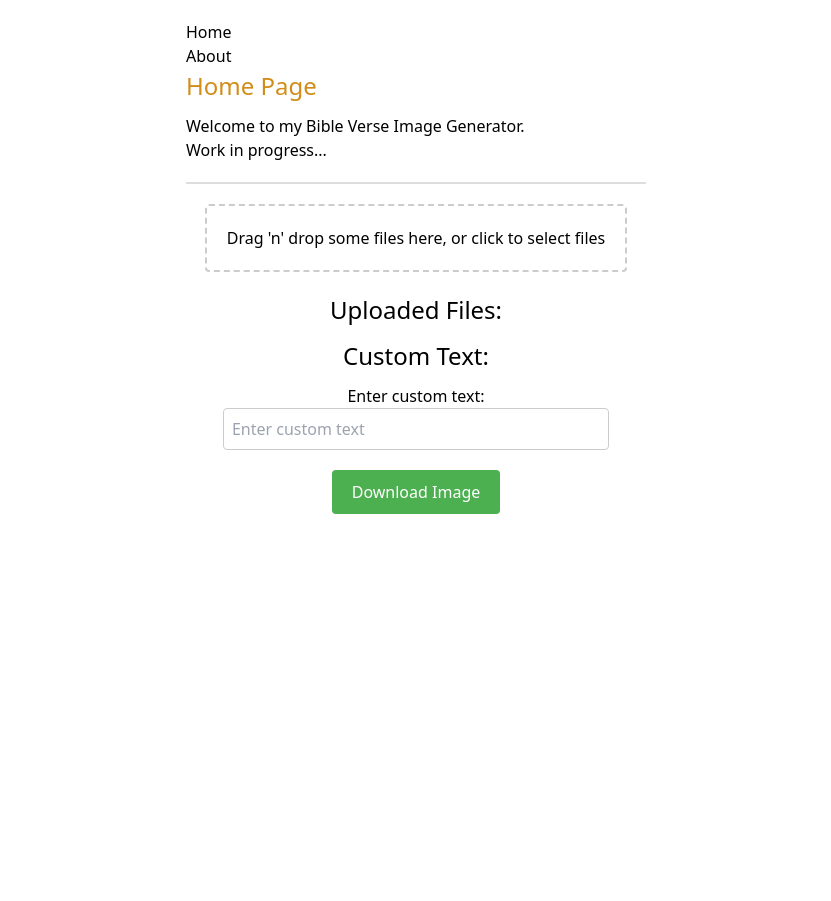
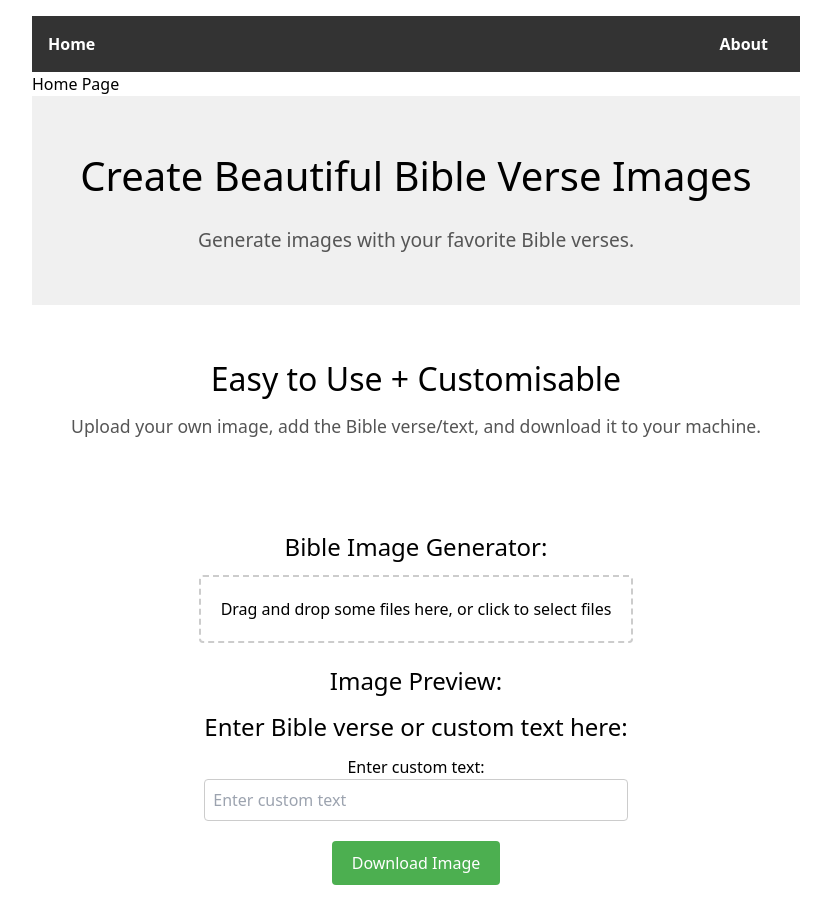
Before and after one commit to edarchan/bible-verse-image-generator, a Gatsby site: page / in a window 1280 px wide. Shown: the whole page, without its empty margins (224-1055 px from the left). Before the commit the page ends 800 px from the top, so only its background shows below. Built offline with nearby package versions, Linux system fonts and the light colour scheme; Gatsby itself is replaced by a stand-in of ours.

Commit message:
added landing page elements and refactored

```diff
--- a/src/components/DropzoneComponent.css
+++ b/src/components/DropzoneComponent.css
@@ -1,5 +1,3 @@
-/* DropzoneComponent.css */
-
 .dropzone-container {
   display: flex;
   flex-direction: column;
@@ -34,6 +32,12 @@
   margin-bottom: 10px;
 }
 
+.image-preview-wrapper {
+  border: 2px solid #333; /* Set the border style and color */
+  display: inline-block;
+  padding: 10px; /* Add padding for a better visual */
+}
+
 .image-preview-container {
   position: relative;
   margin-bottom: 10px;
@@ -42,7 +46,7 @@
 }
 
 .preview-image {
-  width: 100%;  /* Make sure the image takes the full width of its container */
+  width: 100%;
   height: auto;
   border-radius: 4px;
 }
--- /dev/null
+++ b/src/components/LandingPage.js
@@ -0,0 +1,24 @@
+import React from 'react';
+import { Link } from 'gatsby';
+import * as styles from './LandingPage.module.css';
+
+const LandingPage = () => {
+  return (
+    <div>
+      <section className={styles.hero}>
+        <div className={styles.hero_content}>
+          <h1>Create Beautiful Bible Verse Images</h1>
+          <p>Generate images with your favorite Bible verses.</p>
+        </div>
+      </section>
+      <section className={styles.features}>
+        <div className={styles.feature}>
+          <h2>Easy to Use + Customisable</h2>
+          <p>Upload your own image, add the Bible verse/text, and download it to your machine.</p>
+        </div>
+      </section>
+    </div>
+  );
+};
+
+export default LandingPage;
--- /dev/null
+++ b/src/components/LandingPage.module.css
@@ -0,0 +1,52 @@
+.hero {
+  background: #f0f0f0;
+  padding: 50px 0;
+  text-align: center;
+}
+
+.hero_content {
+  max-width: 800px;
+  margin: 0 auto;
+}
+
+.hero h1 {
+  font-size: 2.5rem;
+  margin-bottom: 20px;
+}
+
+.hero p {
+  font-size: 1.2rem;
+  color: #555;
+}
+
+.features {
+  background: #fff;
+  padding: 50px 0;
+  text-align: center;
+}
+
+.feature {
+  max-width: 800px;
+  margin: 0 auto;
+  margin-bottom: 40px;
+}
+
+.feature h2 {
+  font-size: 2rem;
+  margin-bottom: 10px;
+}
+
+.feature p {
+  font-size: 1.1rem;
+  color: #555;
+}
+
+.feature a {
+  color: #007acc;
+  text-decoration: none;
+  font-weight: bold;
+}
+
+.feature a:hover {
+  text-decoration: underline;
+}
--- a/src/components/dropzone.js
+++ b/src/components/dropzone.js
@@ -1,4 +1,3 @@
-// DropzoneComponent.js
 import React, { useCallback, useState } from 'react';
 import { useDropzone } from 'react-dropzone';
 import Draggable from 'react-draggable';
@@ -69,14 +68,18 @@ const DropzoneComponent = () => {
 
   return (
     <div className="dropzone-container">
+      <div>
+        <h1 className="heading">Bible Image Generator:</h1>
+      </div>
       <div {...getRootProps()} className="dropzone">
         <input {...getInputProps()} />
-        <p>Drag 'n' drop some files here, or click to select files</p>
+        <p>Drag and drop some files here, or click to select files</p>
       </div>
       <div className="files-container">
-        <h2 className="heading">Uploaded Files:</h2>
+        <h2 className="heading">Image Preview:</h2>
         {files.map((file) => (
           <div key={file.name} className="file-container">
+            <div className="image-preview-box">
               <div className="image-preview-container">
                 <img src={URL.createObjectURL(file)} alt={file.name} className="preview-image" />
                 <Draggable
@@ -90,13 +93,14 @@ const DropzoneComponent = () => {
                   </div>
                 </Draggable>
               </div>
+            </div>
             <span>{file.name}</span>
             <button onClick={removeFile}>Remove</button>
           </div>
         ))}
       </div>
       <div className="input-box">
-        <h2 className="heading">Custom Text:</h2>
+        <h2 className="heading">Enter Bible verse or custom text here:</h2>
         <label htmlFor="customText">Enter custom text:</label>
         <input
           type="text"
--- a/src/components/layout.js
+++ b/src/components/layout.js
@@ -1,36 +1,39 @@
-import * as React from 'react'
-import { Link } from 'gatsby'
-import {
-    container,
-    heading,
-    navLinks,
-    navLinkItem,
-    navLinkText
-  } from './layout.module.css'
+import React, { useState } from 'react';
+import { Link } from 'gatsby';
+import * as styles from './layout.module.css';
 
 const Layout = ({ pageTitle, children }) => {
+  const [menuOpen, setMenuOpen] = useState(false);
+
+  const toggleMenu = () => {
+    setMenuOpen(!menuOpen);
+  };
+
   return (
-    <div className={container}>
-      <nav>
-        <ul className={navLinks}>
-          <li className={navLinkItem}>
-            <Link to="/" className={navLinkText}>
+    <div className={styles.container}>
+      <nav className={styles.nav}>
+        <button className={styles.menuButton} onClick={toggleMenu}>
+          {menuOpen ? 'Close Menu' : 'Open Menu'}
+        </button>
+        <ul className={menuOpen ? `${styles.navList} show` : styles.navList}>
+          <li>
+            <Link to="/" className={styles.navLink}>
               Home
             </Link>
           </li>
-          <li className={navLinkItem}>
-            <Link to="/about" className={navLinkText}>
+          <li>
+            <Link to="/about" className={styles.navLink}>
               About
             </Link>
           </li>
         </ul>
       </nav>
       <main>
-        <h1 className={heading}>{pageTitle}</h1>
+        <h1>{pageTitle}</h1>
         {children}
       </main>
     </div>
-  )
-}
+  );
+};
 
-export default Layout
+export default Layout;
--- a/src/components/layout.module.css
+++ b/src/components/layout.module.css
@@ -1,34 +1,56 @@
 .container {
-  margin: auto;
-  max-width: 500px;
-  padding: 20px;
-  box-sizing: border-box;
+  margin: 0 auto;
+  max-width: 800px;
+  padding: 1rem;
 }
 
-.heading {
-  color: rgb(209, 141, 24);
-  font-size: 1.5rem;
-  margin-bottom: 10px;
+.nav {
+  background-color: #333;
+  padding: 1rem;
 }
 
-.nav-links {
+.nav ul {
+  list-style: none;
+  margin: 0;
+  padding: 0;
   display: flex;
-  list-style: none;
-  padding: 0;
+  justify-content: space-between;
 }
 
-.nav-link-item {
+.nav li {
   margin-right: 1rem;
 }
 
-.nav-link-text {
-  color: black;
+.nav a {
   text-decoration: none;
+  color: white;
   font-weight: bold;
-  font-size: 1rem;
-  transition: color 0.3s ease-in-out;
 }
 
-.nav-link-text:hover {
-  color: rgb(209, 141, 24);
+.nav a:hover {
+  color: #ffd700;
 }
+
+.menuButton {
+  display: none;
+  background: none;
+  border: none;
+  color: white;
+  font-weight: bold;
+  cursor: pointer;
+}
+
+@media (max-width: 600px) {
+  .menuButton {
+    display: block;
+  }
+
+  .nav ul.show {
+    display: flex;
+  }
+
+  .nav li {
+    margin-right: 0;
+    margin-bottom: 0.5rem;
+  }
+}
--- a/src/pages/index.js
+++ b/src/pages/index.js
@@ -1,24 +1,19 @@
 import * as React from 'react'
 import Layout from '../components/layout'
 import { StaticImage } from 'gatsby-plugin-image'
+import LandingPage from '../components/LandingPage';
 import DropzoneComponent from '../components/dropzone';
+
 
 const IndexPage = () => {
   return (
     <Layout pageTitle="Home Page">
-      <p>Welcome to my Bible Verse Image Generator.</p>
-      <p>Work in progress...</p>
-      <hr style={dividerStyles} />
+      <LandingPage />
       <DropzoneComponent />
     </Layout>
   );
 };
 
-const dividerStyles = {
-  margin: '20px 0',
-  border: '1px solid #dddddd',
-};
-
 export const Head = () => <title>Home Page</title>
 
 export default IndexPage;
```
Lines whose indentation alone changed are shown as unchanged.
